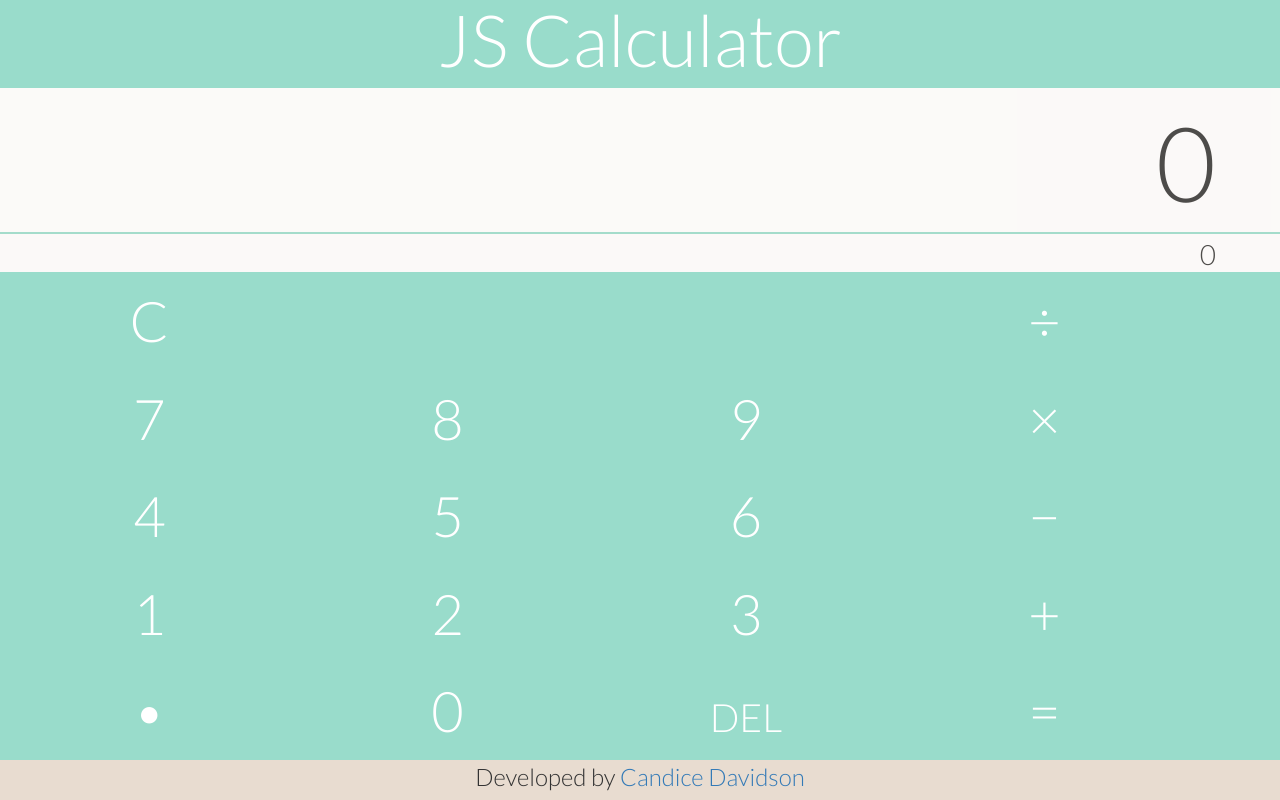
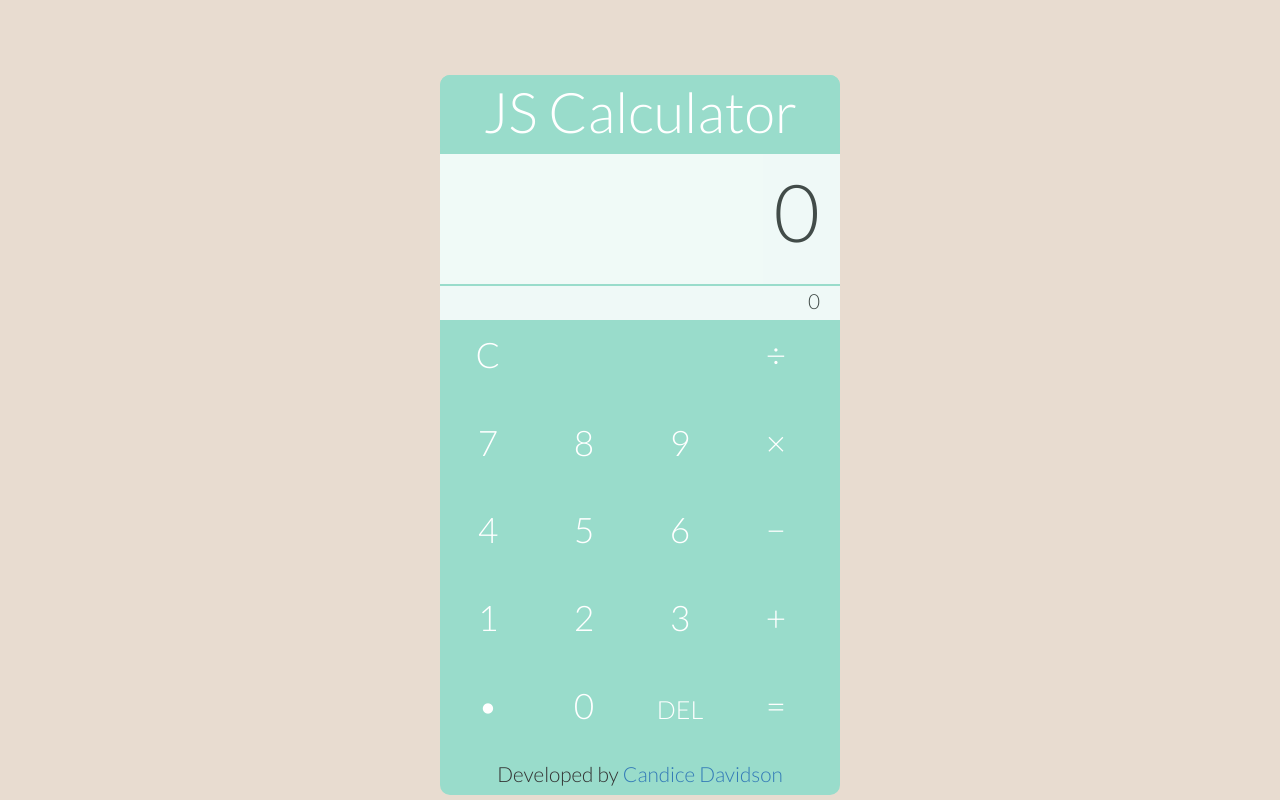
Before and after one commit to sarveshadhari2000/javascript-calculator-2, a PHP site: page / in a window 1280 px wide. Run offline with PHP 8.4, Linux system fonts and the light colour scheme.

Commit message:
Create media queary styles for desktop view

```diff
--- a/style.css
+++ b/style.css
@@ -22,6 +22,8 @@ h1 {
     margin: 0;
 }
 
+
+
 .container-fluid {
     padding: 0;
     height: 100%;
@@ -29,11 +31,9 @@ h1 {
 }
 
 #calculator {
-    max-width: 400px;
-    //height: 720px;
     height: 100%;
     max-width: 100%;
-    //background-color: #99dccb;
+    background-color: #99dccb;
     //margin: 0 auto;
     //position: absolute;
     top: 0;
@@ -41,12 +41,13 @@ h1 {
     left: 0;
     right: 0;
     margin: auto;
-    border-radius: 10px;
+    //border-radius: 10px;
 }
 #header {
     background-color: #99dccb;
     padding: 0 10px;
     height: 11%;
+    //border-radius: 10px;
 }
 #display,
 #history {
@@ -103,3 +104,31 @@ footer {
     font-size: 3vh;
     height: 5%;
 }
+
+@media (min-width: 769px) {
+    #calculator {
+        width: 400px;
+        height: 720px;
+        margin-top: 75px;
+        border-radius: 10px;
+    }
+    h1 {
+        font-size: 3.5em;
+        padding-top: 6px;
+    }
+    #header {
+        border-radius: 10px;
+    }
+    #display {
+        font-size: 5em;
+    }
+    #history {
+        font-size: 1.3em;
+    }
+    .btn {
+        font-size: 2.2em;
+    }
+    footer {
+        font-size: 1.3em;
+    }
+}
```
